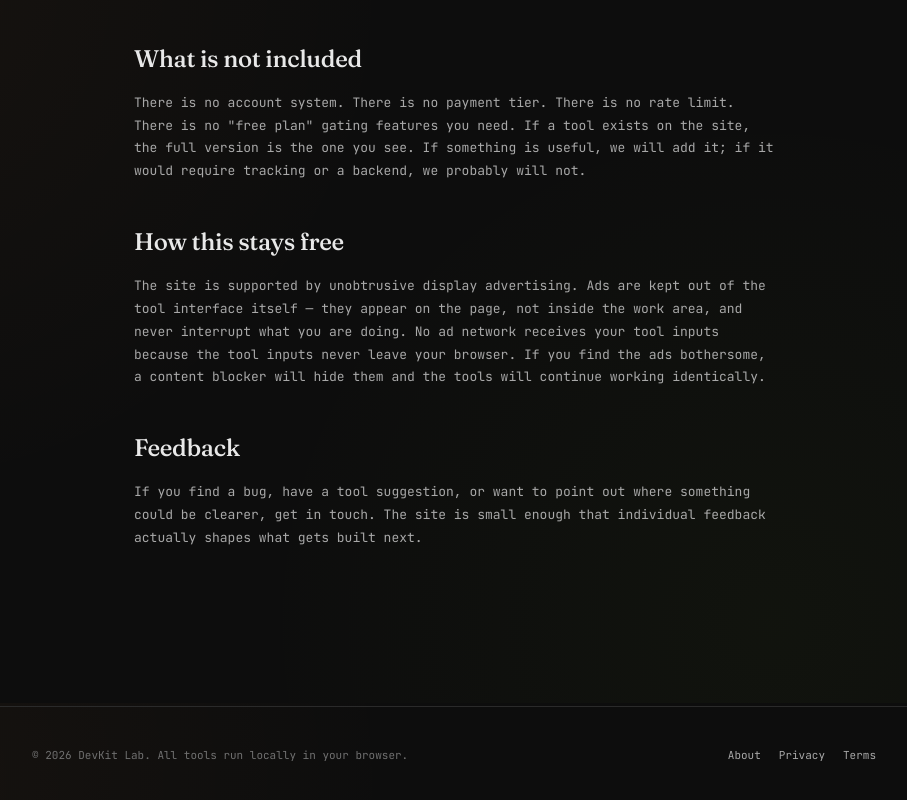
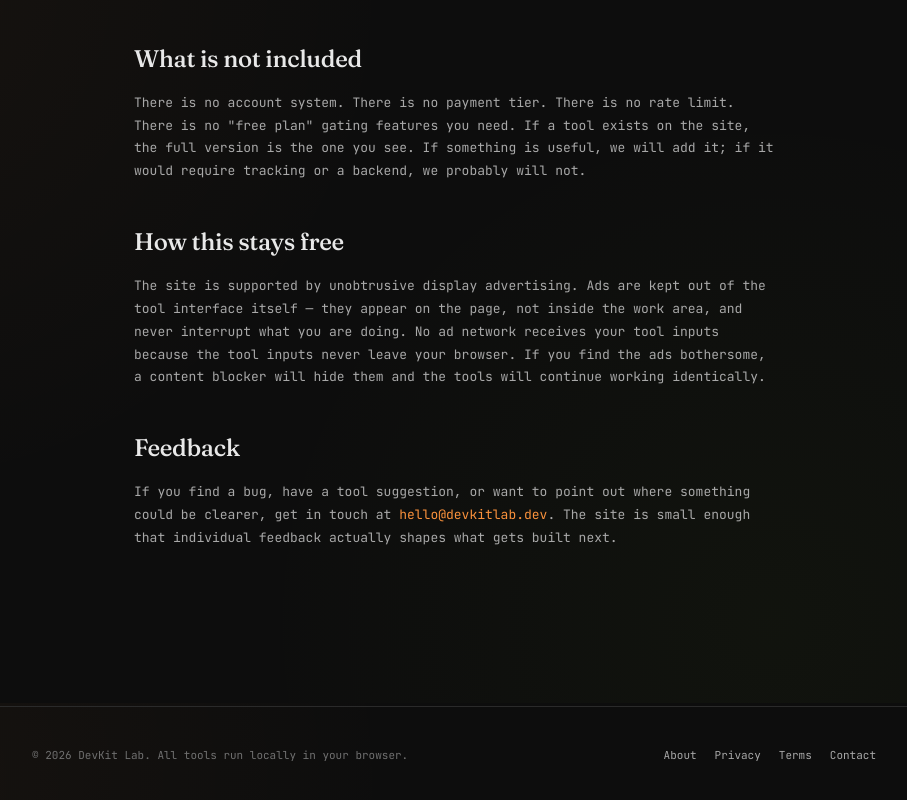
Before and after one commit to KSL175/devkitlab, a Next.js app: page /about in a window 1280 px wide. Shown: the part 897-1697 px from the top of the page, without its empty margins (316-1223 px from the left). Built offline with nearby package versions, Linux system fonts and the light colour scheme.

Commit message:
Fix duplicate contact section and footer structure

```diff
--- a/app/about/page.tsx
+++ b/app/about/page.tsx
@@ -73,11 +73,12 @@ export default function AboutPage() {
 
         <h2>Feedback</h2>
 
-        <p>
-          If you find a bug, have a tool suggestion, or want to point out where something could
-          be clearer, get in touch. The site is small enough that individual feedback actually
-          shapes what gets built next.
-        </p>
+<p>
+  If you find a bug, have a tool suggestion, or want to point out where something could
+  be clearer, get in touch at{' '}
+  <a href={`mailto:${siteConfig.contactEmail}`}>{siteConfig.contactEmail}</a>.
+  The site is small enough that individual feedback actually shapes what gets built next.
+</p>
       </article>
       <Footer />
     </Shell>
--- a/components/Footer.tsx
+++ b/components/Footer.tsx
@@ -12,6 +12,7 @@ export function Footer() {
         <Link href="/about">About</Link>
         <Link href="/privacy">Privacy</Link>
         <Link href="/terms">Terms</Link>
+        <a href={`mailto:${siteConfig.contactEmail}`}>Contact</a>
       </div>
     </footer>
   );
--- a/lib/config.ts
+++ b/lib/config.ts
@@ -7,6 +7,7 @@ export const siteConfig = {
   url: 'https://devkitlab.dev',
   ogImage: 'https://devkitlab.dev/og.png',
   author: 'DevKit Lab',
+  contactEmail: 'hello@devkitlab.dev',
   twitterHandle: '', // leave empty for now optional
   keywords: [
     'developer tools',
```
Also changed, not shown: app/privacy/page.tsx (+5 -4 lines), app/terms/page.tsx (+5 -4 lines), 1 other file (tests, documents, lock files or other folders).
